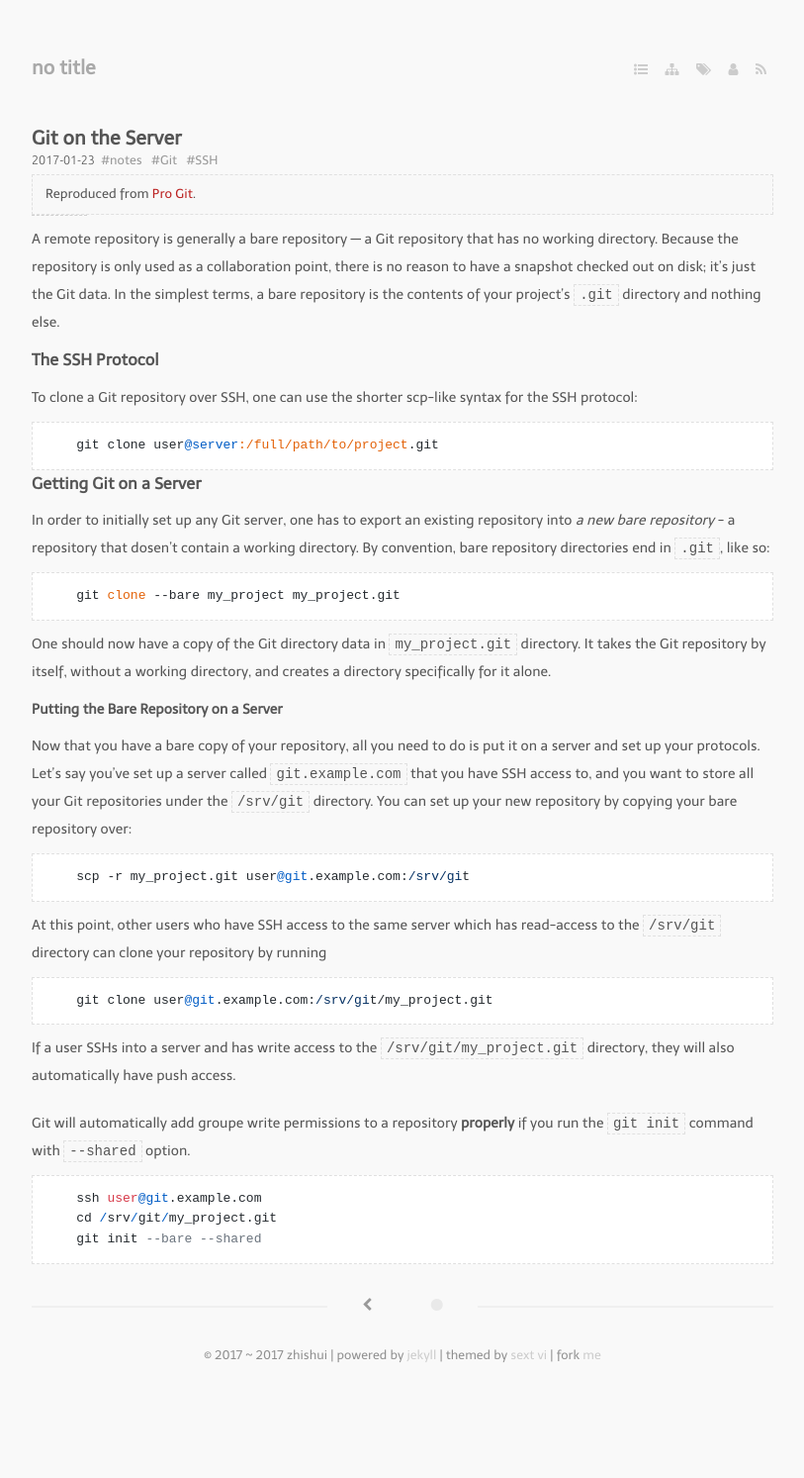
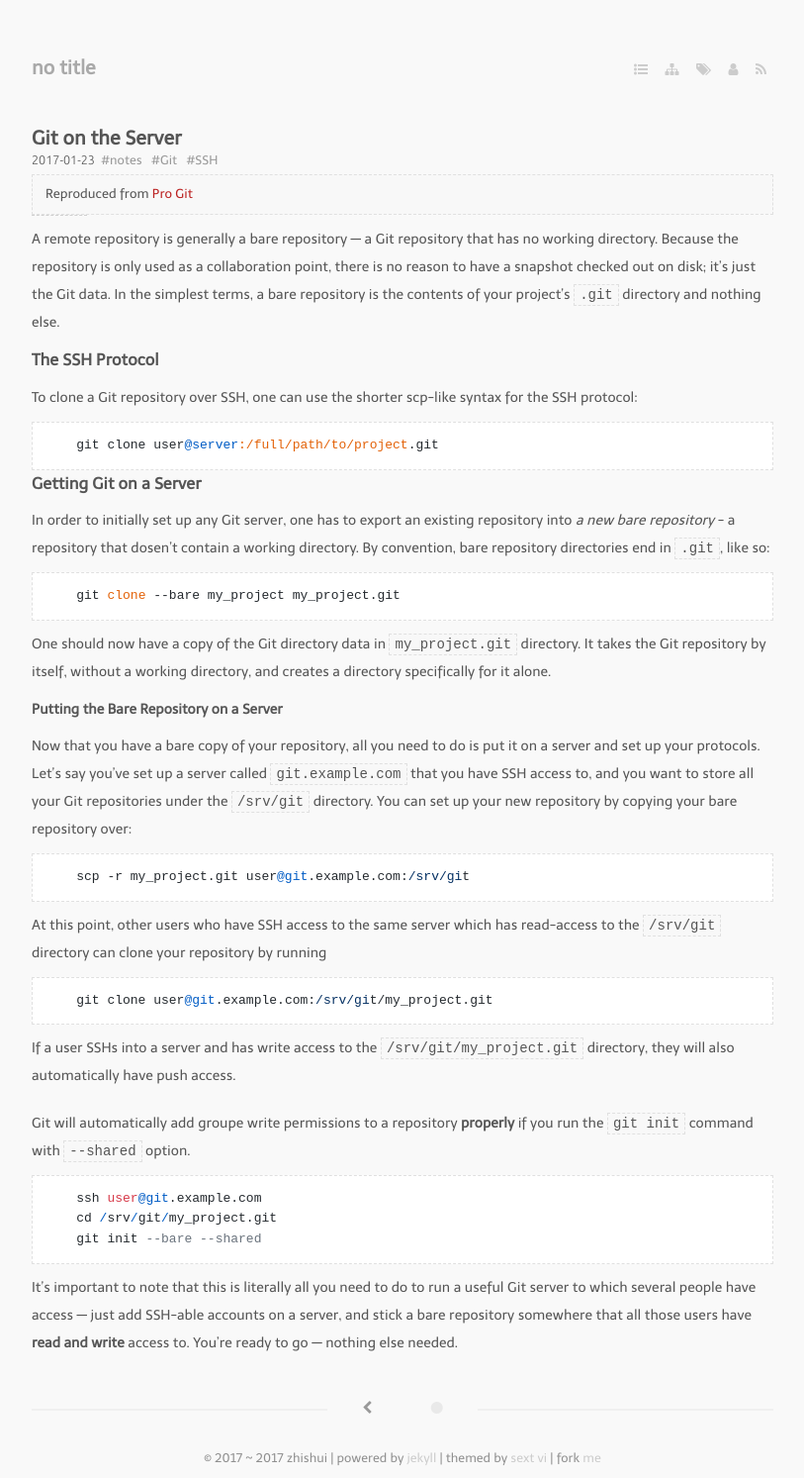
Before and after one commit to bizhishui/bizhishui.github.io, a Jekyll site: the page built from _posts/2017-01-23-Git-on-the-Server.md, in a window 1280 px wide. Shown: the whole page at 99% size, without its empty margins (233-1046 px from the left). Built offline with Jekyll 4.4.1, drawn with Linux system fonts in a browser that asks for light colours; nearby versions of some CDN libraries; some web fonts are replaced; a script that is not in the unit is left out; before the commit the page ends 1390 px from its top, so only the background shows below that.

Commit message:
finish current post

````diff
--- a/_posts/2017-01-23-Git-on-the-Server.md
+++ b/_posts/2017-01-23-Git-on-the-Server.md
@@ -10,7 +10,7 @@ tags:
 ---
 
 
-> Reproduced from [Pro Git](https://git-scm.com/book/en/v2).
+> Reproduced from [Pro Git](https://git-scm.com/book/en/v2/Git-on-the-Server-The-Protocols)
 
 
 ---
@@ -62,3 +62,6 @@ Git will automatically add groupe write permissions to a repository **properly**
     cd /srv/git/my_project.git
     git init --bare --shared
 ```
+
+It’s important to note that this is literally all you need to do to run a useful Git server to which several people have access — just add SSH-able
+accounts on a server, and stick a bare repository somewhere that all those users have **read and write** access to. You’re ready to go — nothing else needed.
````
